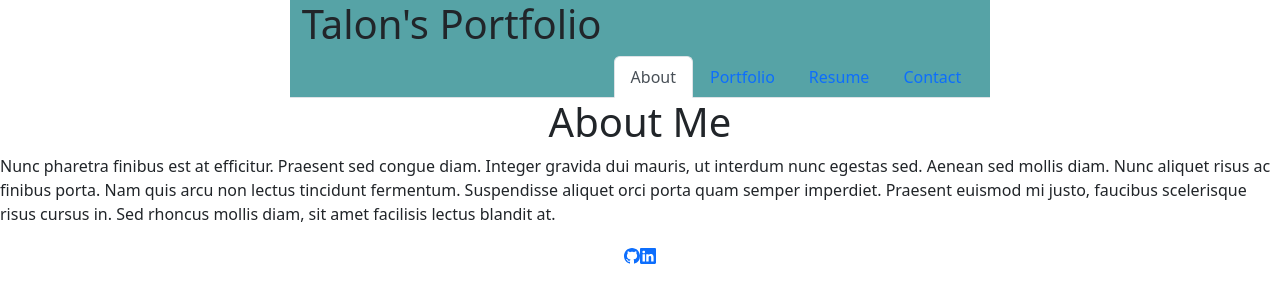
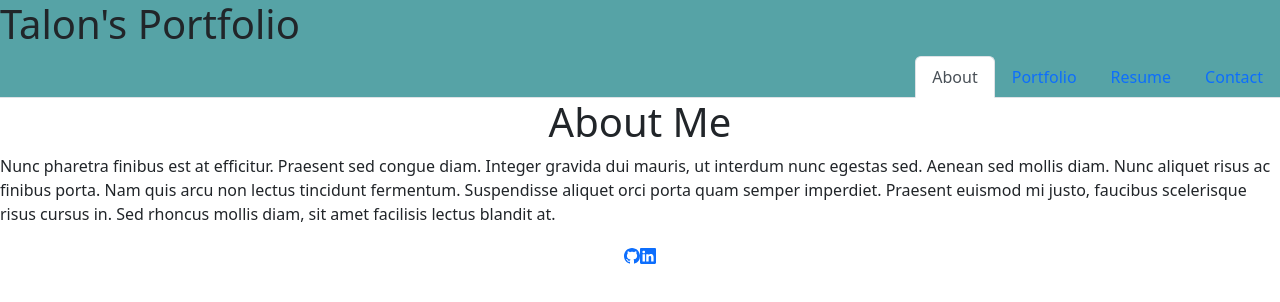
Before and after one commit to MeyerTalon/React_Portfolio, a React (Create React App) app in the folder react-portfolio/: page / in a window 1280 px wide. Shown: the top 302 px of the page. Built offline with nearby package versions, Linux system fonts and the light colour scheme.

Commit message:
Edited header, now fills

```diff
--- a/react-portfolio/src/components/Header.js
+++ b/react-portfolio/src/components/Header.js
@@ -31,7 +31,7 @@ export default function Header() {
 
     return (
         <div className="d-flex justify-content-center flex-wrap">
-            <div class="row" style={styles.header}>
+            <div class="row flex-fill" style={styles.header}>
                 <h1>Talon's Portfolio</h1>
                 <Navigation currentPage={currentPage} handlePageChange={handlePageChange}/>
             </div>
```
